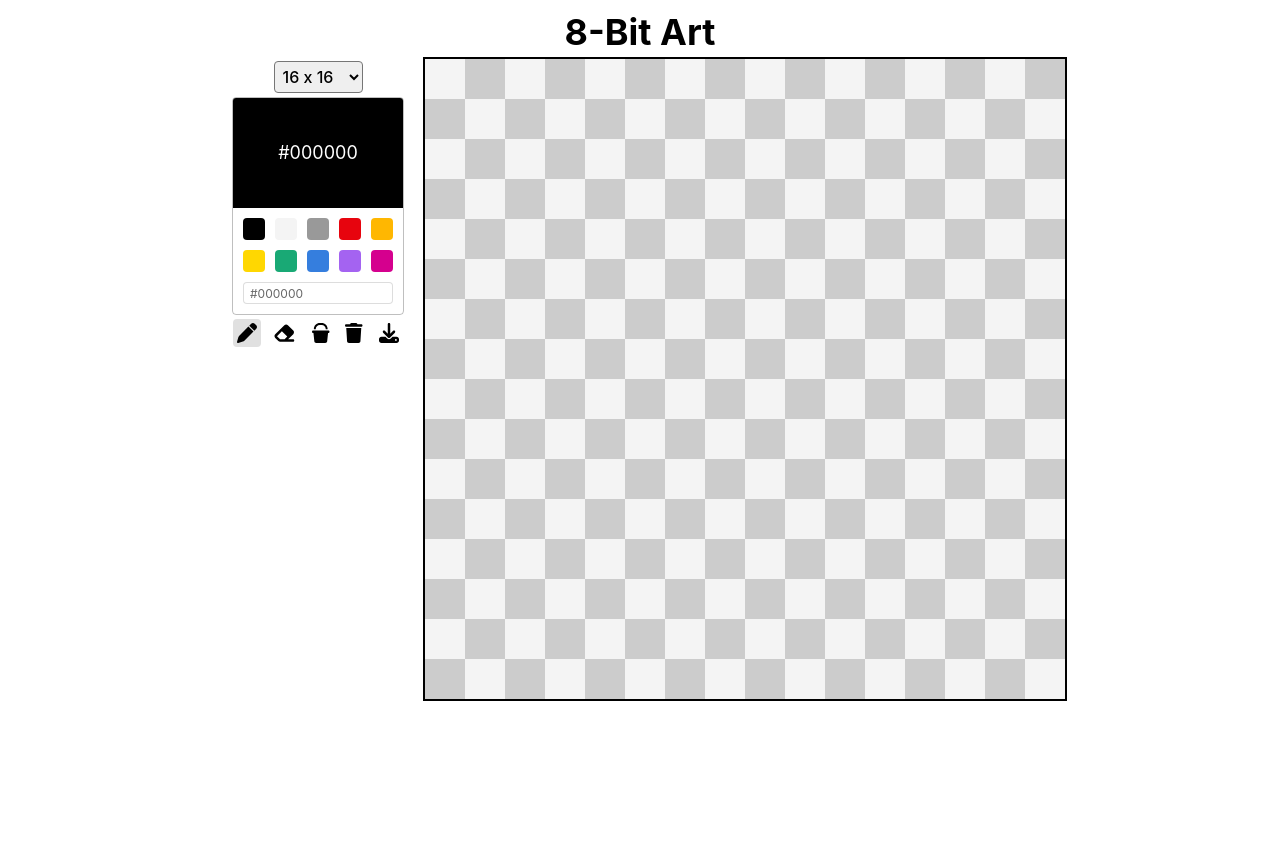
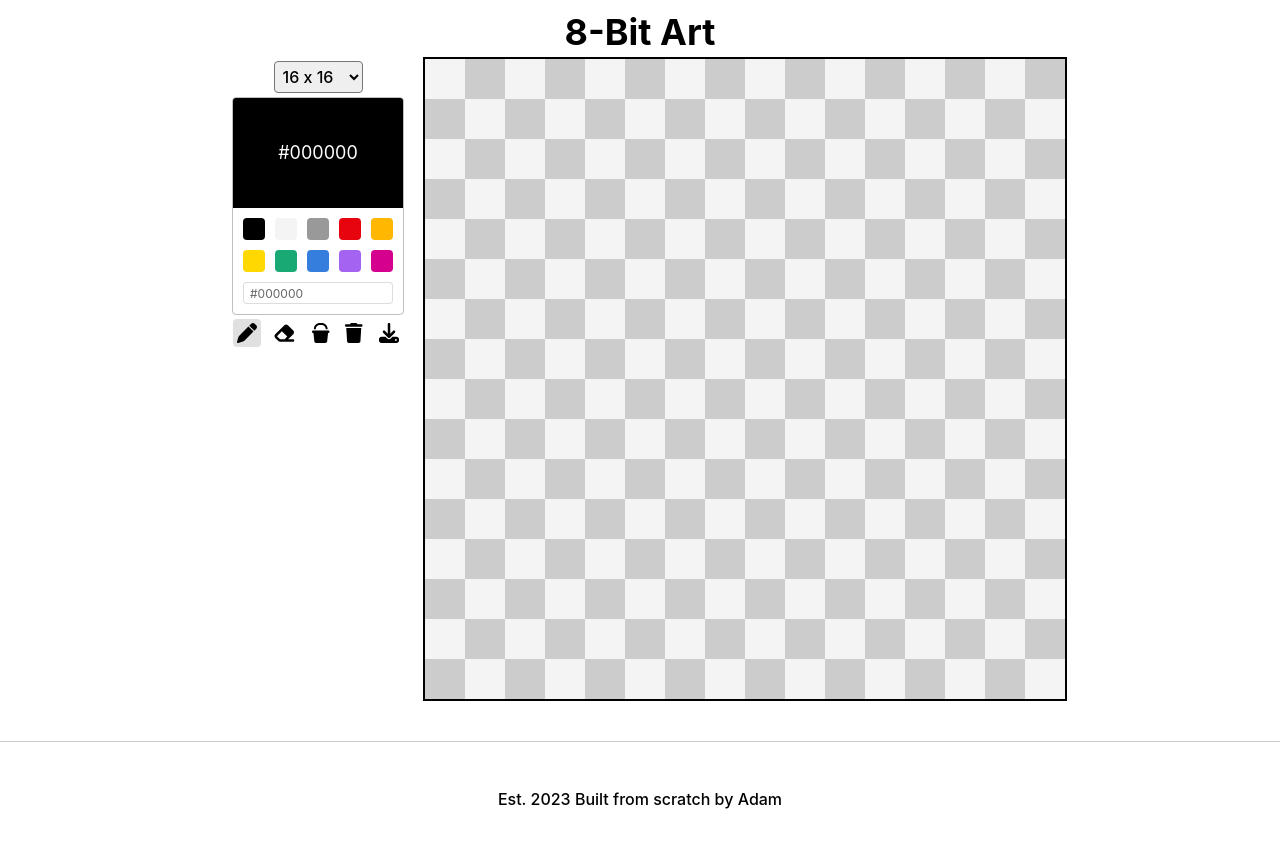
Before and after one commit to adamjanicki2/8bitart, a React (Create React App) app: page / in a window 1280 px wide. Shown: the top 848 px of the page. Before the commit the page ends 800 px from the top, so only its background shows below. Built offline with nearby package versions, Linux system fonts and the light colour scheme.

Commit message:
add footer

```diff
--- a/src/App.tsx
+++ b/src/App.tsx
@@ -1,5 +1,11 @@
 import Controller from "src/components/Controller";
+import Footer from "src/components/Footer";
 
-const App = () => <Controller />;
+const App = () => (
+  <>
+    <Controller />
+    <Footer />
+  </>
+);
 
 export default App;
--- /dev/null
+++ b/src/components/Footer.tsx
@@ -0,0 +1,7 @@
+const Footer = () => (
+  <footer className="pa4 mt4 flex items-center justify-center w-100 bt b--moon-gray">
+    <p className="fw5 f5">Est. 2023 Built from scratch by Adam</p>
+  </footer>
+);
+
+export default Footer;
```
